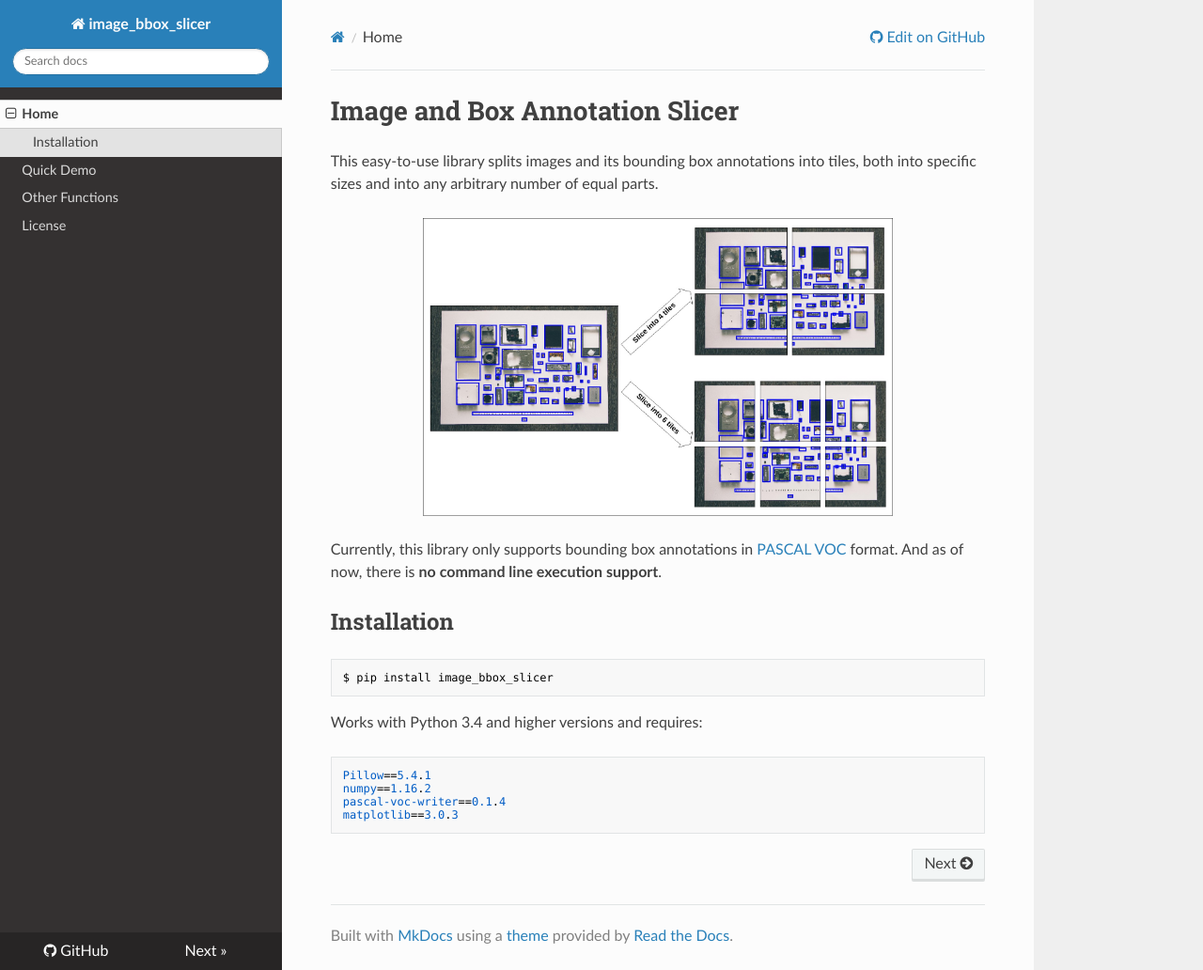
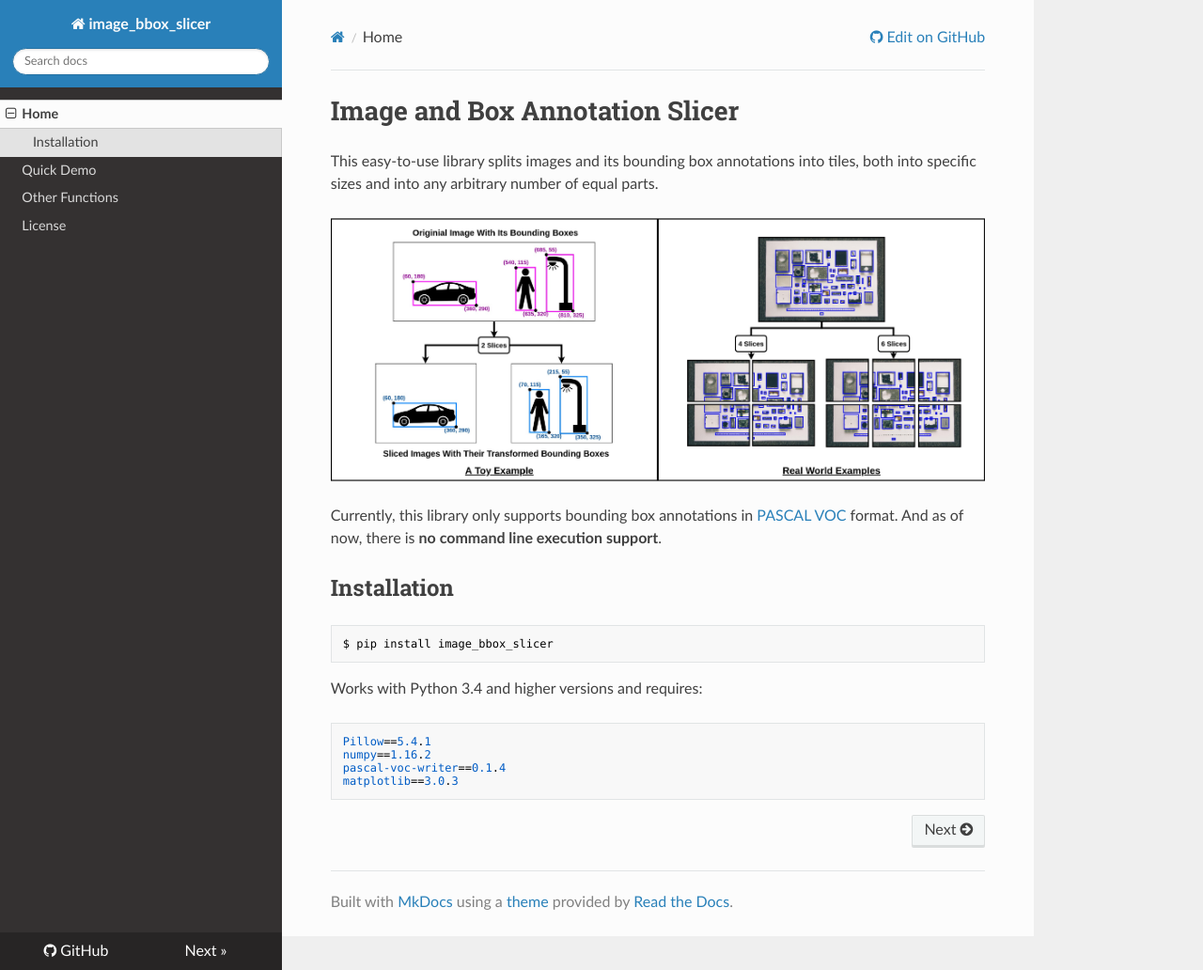
Before and after one commit to acl21/image_bbox_slicer, an MkDocs documentation site: the page built from docs/index.md, in a window 1280 px wide and 1032 px high. Shown: the whole window at 94% size. Built offline with MkDocs 1.6.1, drawn with Linux system fonts in a browser that asks for light colours; nearby versions of some CDN libraries.

Commit message:
modified overview image

```diff
--- a/docs/index.md
+++ b/docs/index.md
@@ -3,7 +3,7 @@
 This easy-to-use library splits images and its bounding box annotations into tiles, both into specific sizes and into any arbitrary number of equal parts.
 
 <div align="center">
-<img src="img/ibs_demo.jpg" alt="Overview" style="width: 500px;" />
+<img src="img/ibs_demo.jpg" alt="Overview"  />
 </div>
 <br>
 Currently, this library only supports bounding box annotations in [PASCAL VOC](http://host.robots.ox.ac.uk/pascal/VOC/) format. And as of now, there is **no command line execution support**.
```
Also changed, not shown: README.md (+1 -1 lines), docs/img/ibs_demo.jpg, imgs/ibs_demo.jpg.
